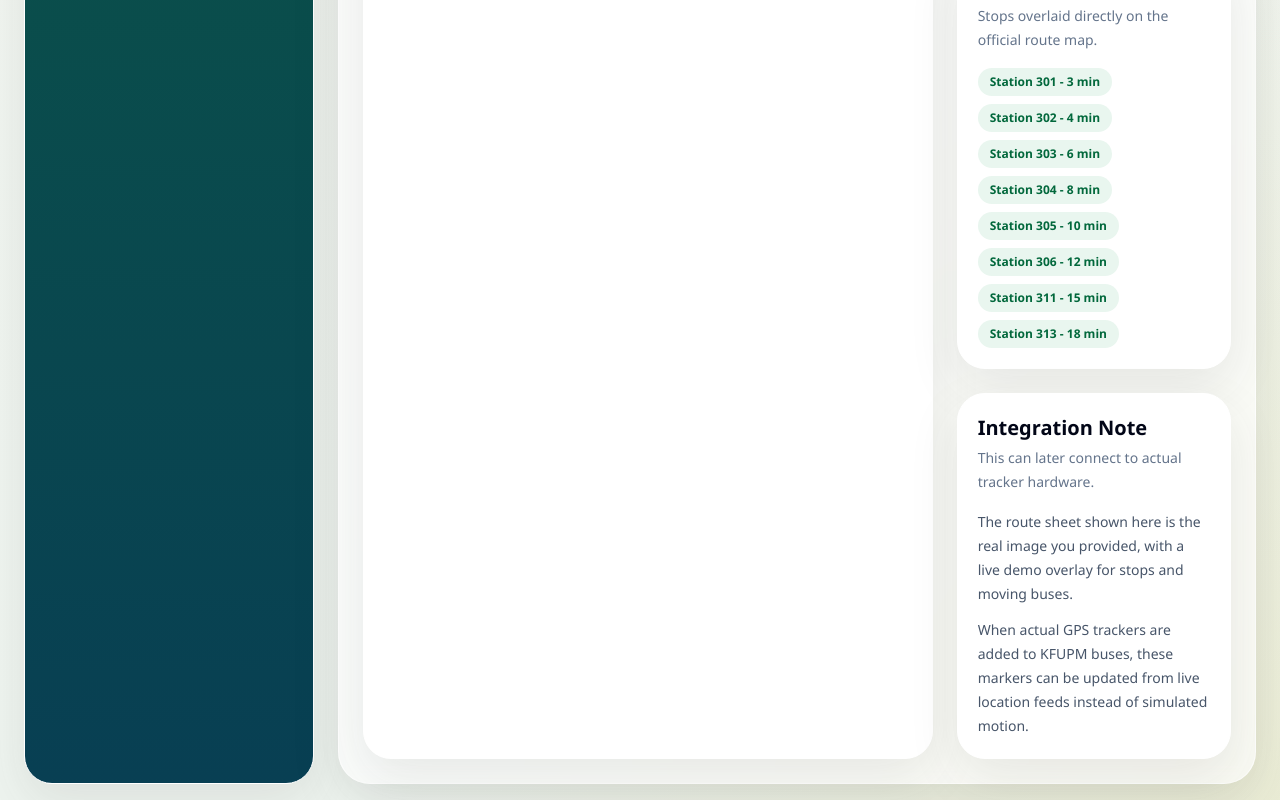
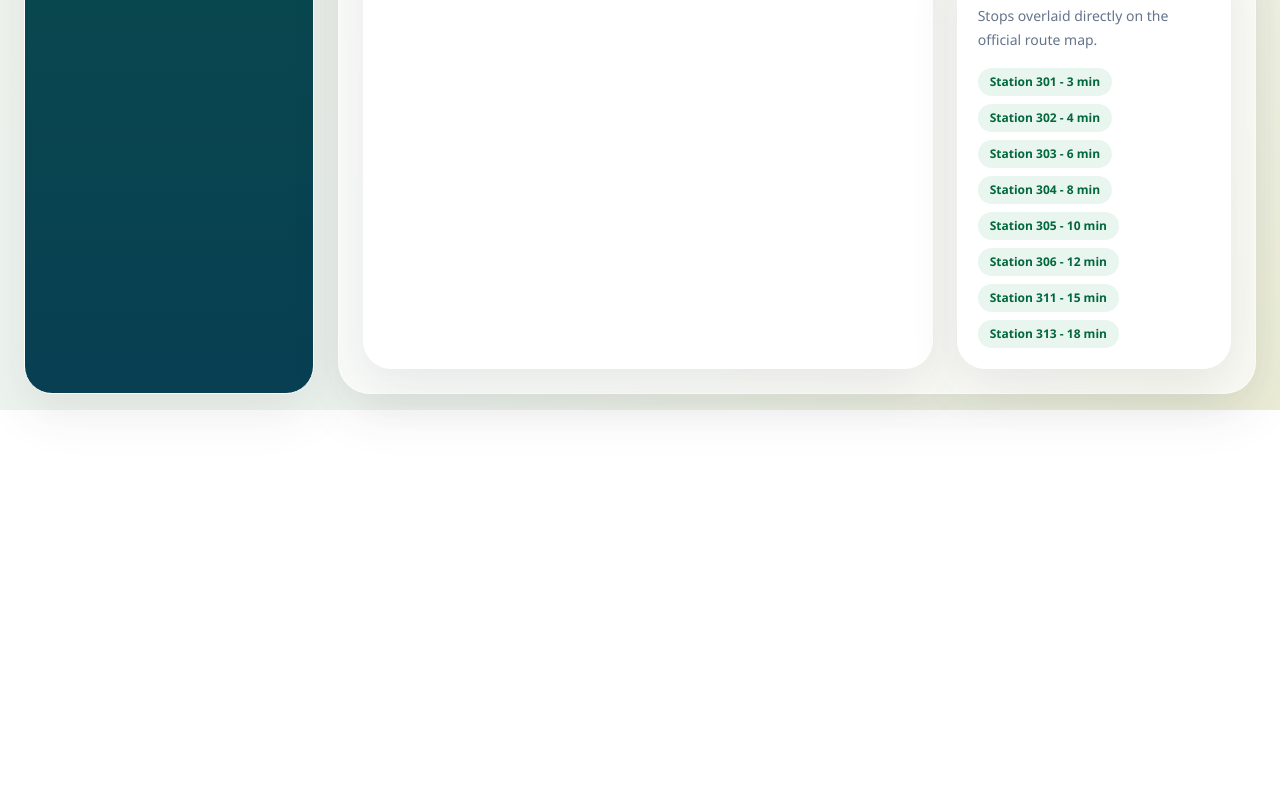
Before and after one commit to Aqibaman/kfupm-student-hub, a Next.js app: page /bus-services in a window 1280 px wide. Shown: the part 2490-3290 px from the top of the page. After the commit the page ends 2900 px from the top, so only its background shows below. Built offline with nearby package versions, Linux system fonts and the light colour scheme.

Commit message:
Remove bus services integration note

```diff
--- a/components/bus-services-map.tsx
+++ b/components/bus-services-map.tsx
@@ -328,13 +328,6 @@ export function BusServicesMap() {
             </div>
           </SoftCard>
 
-          <SoftCard>
-            <SectionTitle title="Integration Note" subtitle="This can later connect to actual tracker hardware." />
-            <div className="space-y-3 text-sm leading-6 text-slate-600">
-              <p>The route sheet shown here is the real image you provided, with a live demo overlay for stops and moving buses.</p>
-              <p>When actual GPS trackers are added to KFUPM buses, these markers can be updated from live location feeds instead of simulated motion.</p>
-            </div>
-          </SoftCard>
         </div>
       </div>
     </div>
```
